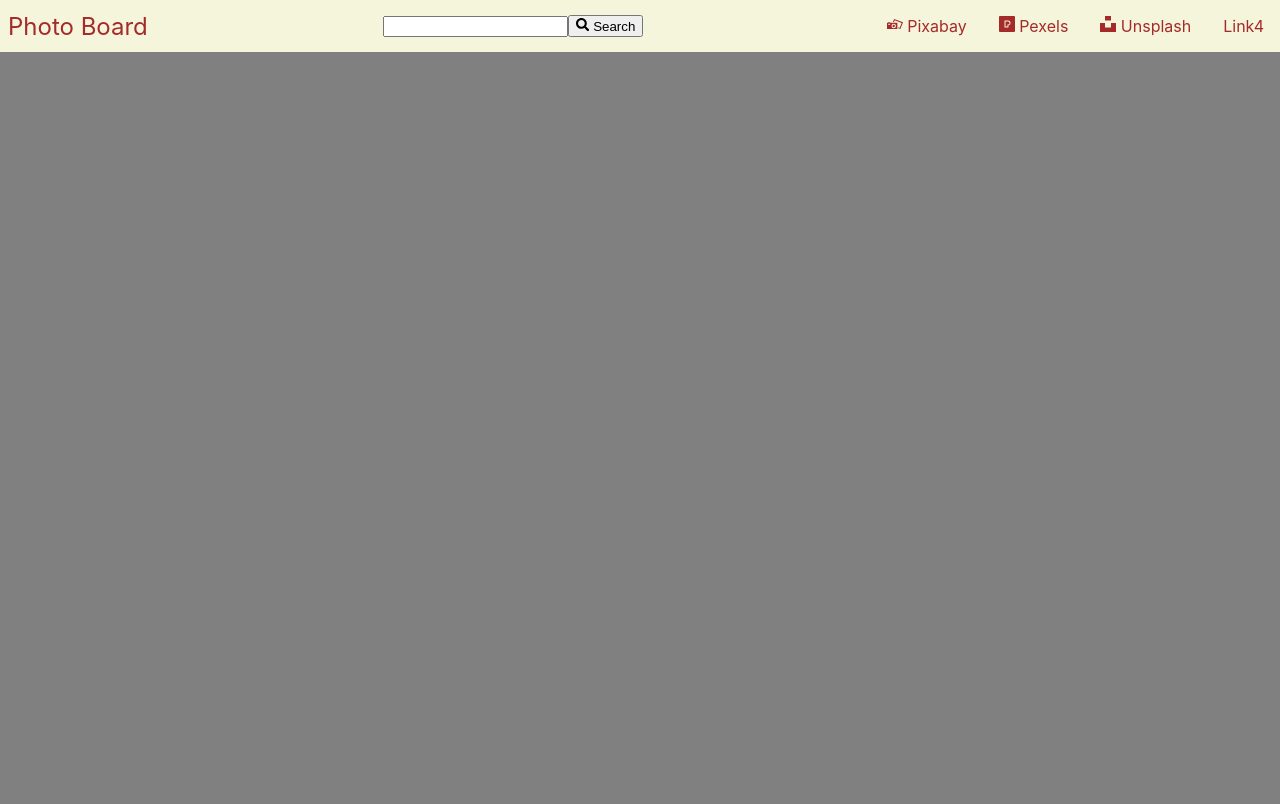
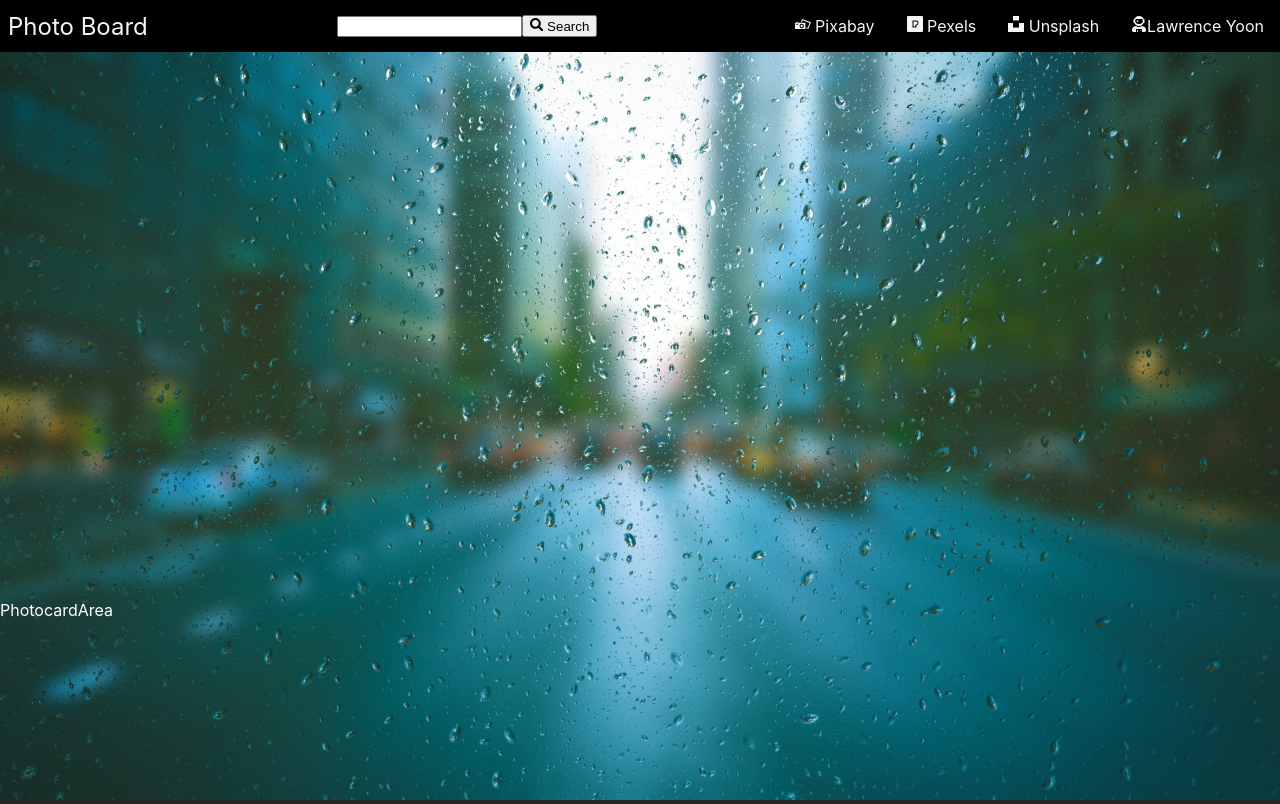
Before and after one commit to lawrence-yoon/photo-board, a React (Create React App) app: page / in a window 1280 px wide. Built offline with nearby package versions, Linux system fonts and the light colour scheme.

Commit message:
additional components and styling

```diff
--- a/src/App.css
+++ b/src/App.css
@@ -2,8 +2,18 @@
   box-sizing: border-box;
 }
 
+#root, html, body {
+  height:100%
+}
+
 html {
-  background-color: grey;
+  background-color:#272727;
+}
+
+header {
+  margin:0;
+  padding:0;
+  height:600px
 }
 
 body {
@@ -12,10 +22,13 @@ body {
 }
 
 .navbar {
-  background-color: beige;
+  position:fixed;
+  z-index: 1;
+  background-color: black;
   display: flex;
   justify-content: space-between;
   align-items: center;
+  width: 100%
 }
 
 .app-title {
@@ -25,7 +38,7 @@ body {
 
 .app-title a{
   text-decoration: none;
-  color: brown
+  color: whitesmoke;
 }
 
 .navbar-links ul{
@@ -40,7 +53,22 @@ body {
 
 .navbar-links a{
   text-decoration: none;
-  color: brown;
+  color: whitesmoke;
   padding: 1rem;
   display: block
 }
+
+.navbar-links li:hover{
+  background-color: rgb(110, 110, 110);
+}
+
+.header-image {
+  width: 100%;
+}
+
+.card-area {
+  margin:0;
+  padding:0;
+  background-color: black;
+  color: white;
+}
--- a/src/App.js
+++ b/src/App.js
@@ -1,11 +1,15 @@
 import './App.css';
 import Navbar from './components/Navbar';
+import Header from './components/Header';
+import PhotocardArea from './components/PhotocardArea';
 
 function App() {
   return (
-    <div>
+    <>
     <Navbar/>
-    </div>
+    <Header/>
+    <PhotocardArea/>
+    </>
   );
 }
 
--- a/src/components/Header.jsx
+++ b/src/components/Header.jsx
@@ -2,7 +2,11 @@ import React from 'react'
 
 function Header() {
   return (
-    <div>Header</div>
+    <>
+      <header>
+        <img src="images/page-bg.jpg" alt="header" className='header-image'/>
+      </header>
+    </>
   )
 }
 
--- a/src/components/Navbar.jsx
+++ b/src/components/Navbar.jsx
@@ -1,5 +1,5 @@
 import React from 'react'
-import {FaSearch} from 'react-icons/fa'
+import {FaSearch, FaUserAstronaut} from 'react-icons/fa'
 import {SiPexels, SiPixabay, SiUnsplash} from 'react-icons/si'
 
 function Navbar() {
@@ -13,10 +13,10 @@ function Navbar() {
             </div>
             <div className='navbar-links'>
                 <ul>
-                    <li><a href='#'><SiPixabay/> Pixabay</a></li>
-                    <li><a href='#'><SiPexels/> Pexels</a></li>
-                    <li><a href='#'><SiUnsplash/> Unsplash</a></li>
-                    <li><a href='#'>Link4</a></li>
+                    <li><a href='https://pixabay.com/'><SiPixabay/> Pixabay</a></li>
+                    <li><a href='https://www.pexels.com/'><SiPexels/> Pexels</a></li>
+                    <li><a href='https://unsplash.com/'><SiUnsplash/> Unsplash</a></li>
+                    <li><a href='https://lawrence-yoon.github.io/portfolio_v1/'><FaUserAstronaut/>Lawrence Yoon</a></li>
                 </ul>
             </div>
         </nav>
--- a/src/components/PhotocardArea.jsx
+++ b/src/components/PhotocardArea.jsx
@@ -0,0 +1,9 @@
+import React from 'react'
+
+function PhotocardArea() {
+  return (
+    <div className='card-area'>PhotocardArea</div>
+  )
+}
+
+export default PhotocardArea
```
Also changed, not shown: public/images/page-bg.jpg (added).
